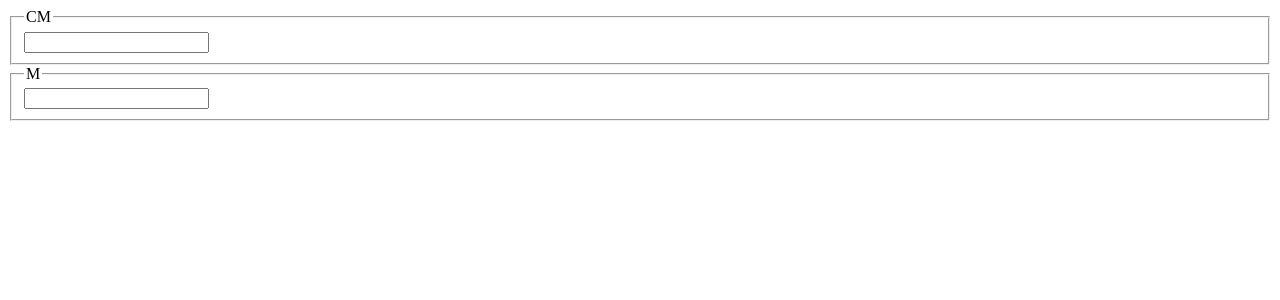
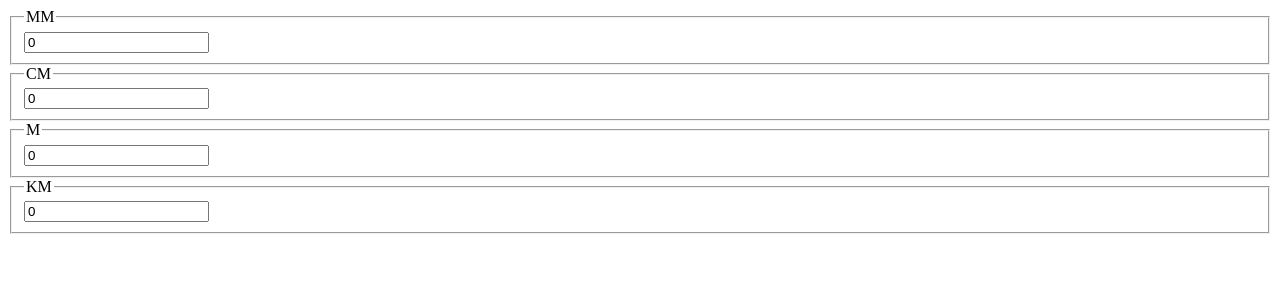
Before and after one commit to UMIQLO/reactjs-boilerplate, a React app: page / in a window 1280 px wide. Shown: the top 300 px of the page. Built offline with nearby package versions, Linux system fonts and the light colour scheme; the HTML template or start-up script is replaced by a standard one.

Commit message:
update calculator

```diff
--- a/src/example/Calculator.jsx
+++ b/src/example/Calculator.jsx
@@ -5,12 +5,82 @@ import LengthInput from './LengthInput'
 class Calculator extends React.Component {
     constructor() {
         super()
+        this.state = {
+            length: "",
+            scale: "",
         }
+        this.handleCenterMeterChange = this.handleCenterMeterChange.bind(this)
+        this.handleMeterChange = this.handleMeterChange.bind(this)
+        this.handleMillimeterChange = this.handleMillimeterChange.bind(this)
+        this.handleKiloMeterChange = this.handleKiloMeterChange.bind(this)
+        this.convert = this.convert.bind(this)
+    }
+
+    handleMillimeterChange(length) {
+        this.setState({
+            scale: "mm",
+            length: length
+        })
+    }
+
+    handleCenterMeterChange(length) {
+        this.setState({
+            scale: "cm",
+            length: length
+        })
+    }
+
+    handleMeterChange(length) {
+        this.setState({
+            scale: "m",
+            length: length
+        })
+    }
+
+    handleKiloMeterChange(length) {
+        this.setState({
+            scale: "km",
+            length: length
+        })
+    }
+
+    convert() {
+        const length = this.state.length
+        const scale = this.state.scale
+        let mm = 0, cm = 0, m = 0, km = 0
+        if (scale === 'mm') {
+            mm = length
+            cm = mm / 10
+            m = cm / 100
+            km = m / 1000
+        } else if (scale === 'cm') {
+            cm = length
+            mm = cm * 10
+            m = cm / 100
+            km = m / 1000
+        } else if (scale === 'm') {
+            m = length
+            cm = m * 100
+            mm = cm * 10
+            km = m / 1000
+        } else if (scale === 'km') {
+            km = length
+            m = km * 1000
+            cm = m * 100
+            mm = cm * 10
+        }
+        return {mm: mm, cm: cm, m: m, km: km}
+    }
+
     render() {
+        const value = this.convert()
         return (<div>
-      <LengthInput scale="CM"></LengthInput>
-      <LengthInput scale="M"></LengthInput>
+            <LengthInput scale="MM" length={value.mm} onLengthChange={this.handleMillimeterChange}/>
+            <LengthInput scale="CM" length={value.cm} onLengthChange={this.handleCenterMeterChange}/>
+            <LengthInput scale="M" length={value.m} onLengthChange={this.handleMeterChange}/>
+            <LengthInput scale="KM" length={value.km} onLengthChange={this.handleKiloMeterChange}/>
         </div>)
     }
 }
+
 export default Calculator
--- a/src/example/LengthInput.jsx
+++ b/src/example/LengthInput.jsx
@@ -4,18 +4,15 @@ import ReactDOM from 'react-dom'
 class LengthInput extends React.Component {
     constructor() {
         super()
-    this.state = {
-      length: ""
-    }
         this.handleChange = this.handleChange.bind(this)
     }
 
     handleChange(e) {
-    this.setState({length: e.target.value})
+        this.props.onLengthChange(e.target.value)
     }
 
     render() {
-    const length = this.state.length
+        const length = this.props.length
         const scale = this.props.scale
         return (<div>
             <fieldset>
```
Lines whose indentation alone changed are shown as unchanged.
